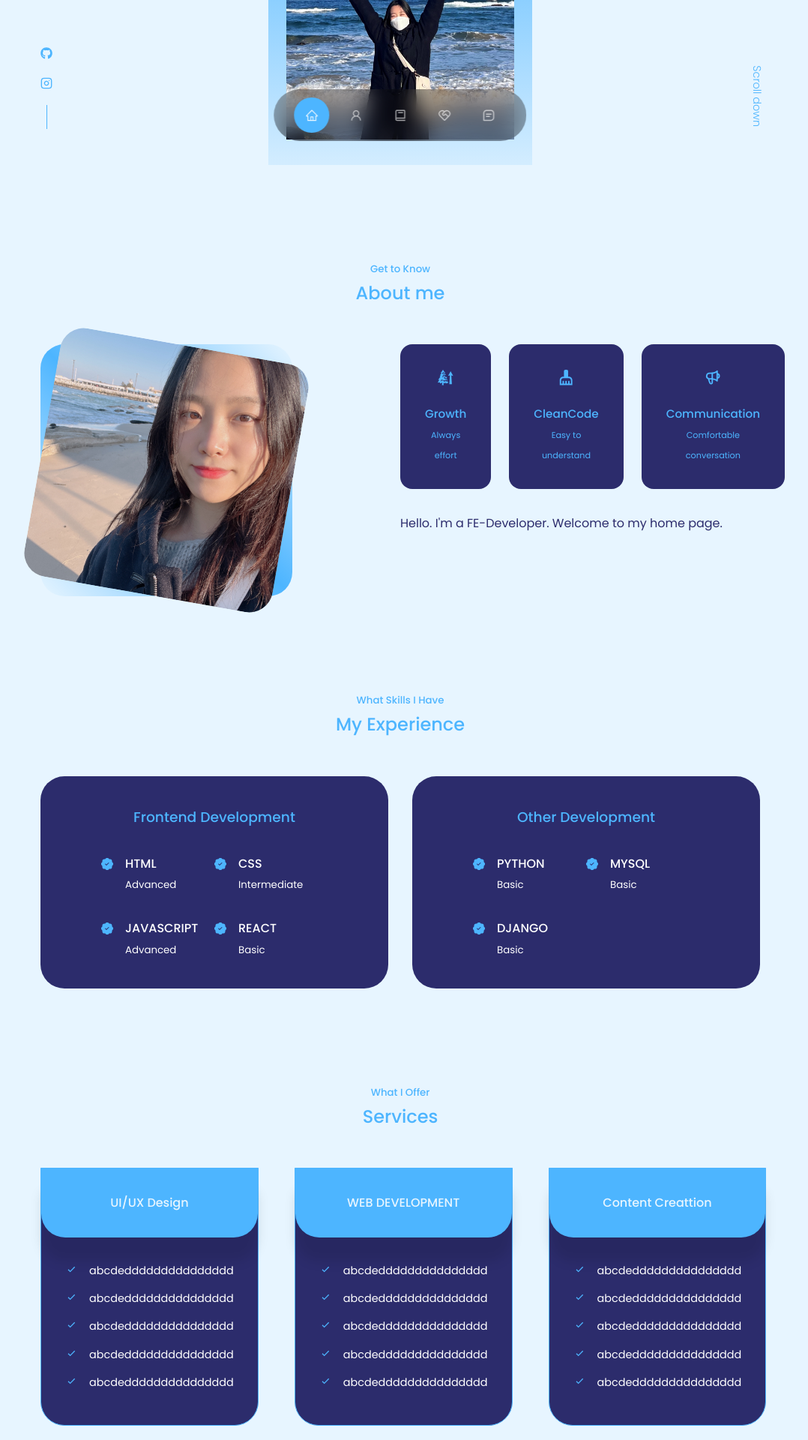
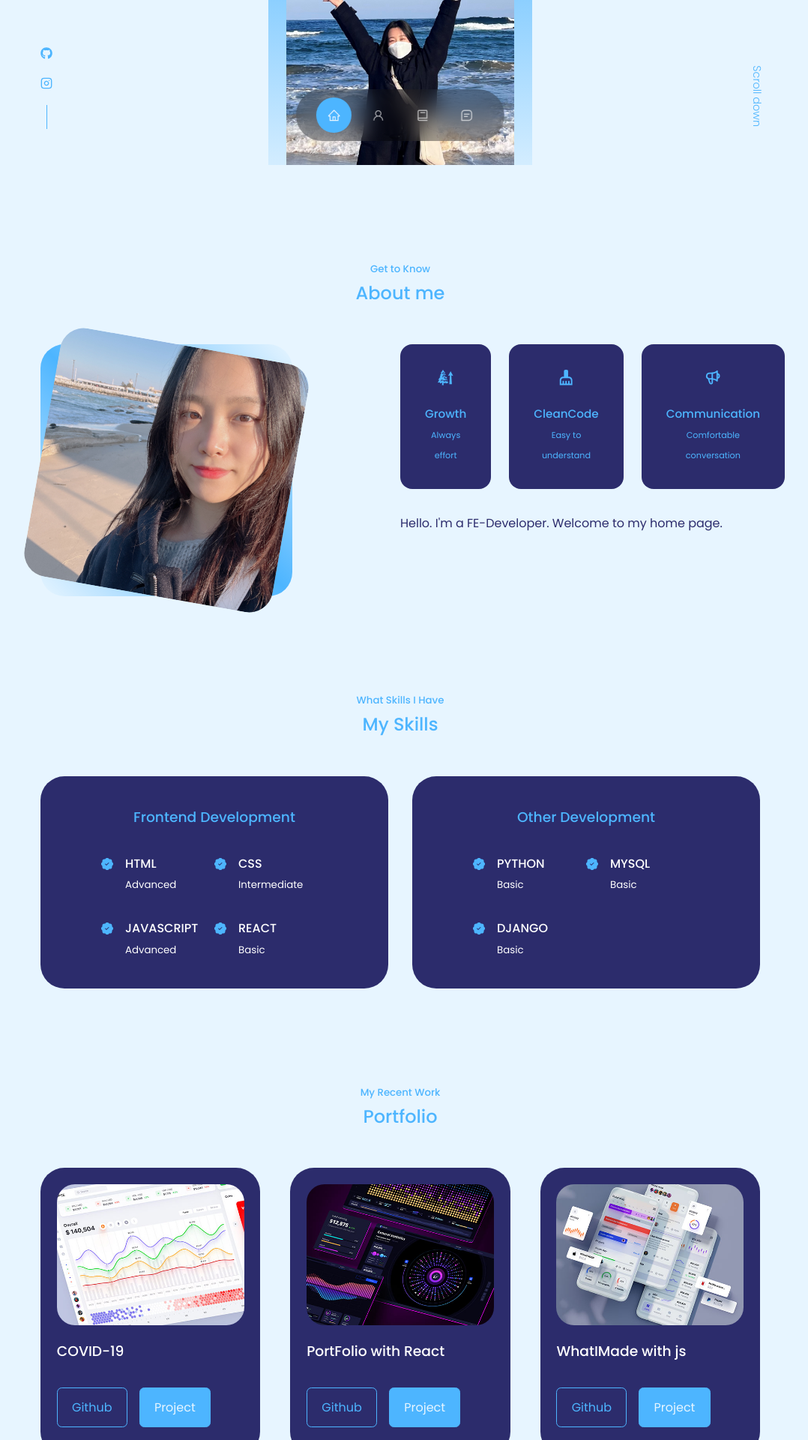
Before and after one commit to whatseni/react_folio, a React (Create React App) app: page / in a window 1280 px wide. Shown: the part 580-2500 px from the top of the page at 75% size, without its empty margins (106-1184 px from the left). Built offline with nearby package versions, Linux system fonts and the light colour scheme.

Commit message:
update folio

```diff
--- a/src/App.jsx
+++ b/src/App.jsx
@@ -7,7 +7,6 @@ import Experience from "./components/experience/Experience";
 import Contact from "./components/contact/Contact";
 import Footer from "./components/footer/Footer";
 import Portfolio from "./components/portfolio/Portfolio";
-import Services from "./components/services/Services";
 
 const App = () => {
   return (
@@ -16,7 +15,6 @@ const App = () => {
       <Nav />
       <About />
       <Experience />
-      <Services />
       <Portfolio />
       <Contact />
       <Footer />
--- a/src/components/experience/Experience.jsx
+++ b/src/components/experience/Experience.jsx
@@ -6,7 +6,7 @@ const Experience = () => {
   return (
     <section id="experience">
       <h5>What Skills I Have</h5>
-      <h2>My Experience</h2>
+      <h2>My Skills</h2>
 
       <div className="container experience__container">
         <div className="experience__frontend">
--- a/src/components/footer/Footer.jsx
+++ b/src/components/footer/Footer.jsx
@@ -1,8 +1,8 @@
 import React from "react";
 import "./footer.css";
-import { FaFacebookF } from "react-icons/fa";
+import { FaGithub } from "react-icons/fa";
 import { FiInstagram } from "react-icons/fi";
-import { IoLogoTwitter } from "react-icons/io";
+
 const Footer = () => {
   return (
     <footer>
@@ -18,11 +18,9 @@ const Footer = () => {
           <a href="#about">ABOUT</a>
         </li>
         <li>
-          <a href="#experience">EXPERIENCE</a>
+          <a href="#experience">SKILL</a>
         </li>
-        <li>
-          <a href="#services">SERIVCES</a>
-        </li>
+
         <li>
           <a href="#portfolio">PORTFOLIO</a>
         </li>
@@ -32,19 +30,16 @@ const Footer = () => {
       </ul>
 
       <div className="footer__socials">
-        <a href="https://www.facebook.com">
-          <FaFacebookF />
+        <a href="https://github.com/seeys">
+          <FaGithub />
         </a>
-        <a href="https://www.instagram.com">
+        <a href="https://www.instagram.com/eeeeesssss___/">
           <FiInstagram />
-        </a>
-        <a href="https://www.twitter.com">
-          <IoLogoTwitter />
         </a>
       </div>
 
       <div className="footer__copyright">
-        <small>&copy; SEEUN Tutorilas All rights reserved.</small>
+        <small>&copy; SEEUN Portfolio All rights reserved.</small>
       </div>
     </footer>
   );
--- a/src/components/header/HeaderSocials.jsx
+++ b/src/components/header/HeaderSocials.jsx
@@ -1,5 +1,4 @@
 import React from "react";
-import { BsLinkedin } from "react-icons/bs";
 import { FaGithub } from "react-icons/fa";
 import { FiInstagram } from "react-icons/fi";
 
--- a/src/components/nav/Nav.jsx
+++ b/src/components/nav/Nav.jsx
@@ -32,13 +32,7 @@ const Nav = () => {
       >
         <BiBook />
       </a>
-      <a
-        href="#services"
-        onClick={() => setActiveNav("#services")}
-        className={activeNav === "#services" ? "active" : ""}
-      >
-        <RiServiceLine />
-      </a>
+
       <a
         href="#contact"
         onClick={() => setActiveNav("#contact")}
--- a/src/components/services/Services.jsx
+++ b/src/components/services/Services.jsx
@@ -5,13 +5,13 @@ import { BiCheck } from "react-icons/bi";
 const Services = () => {
   return (
     <section id="services">
-      <h5>What I Offer</h5>
-      <h2>Services</h2>
+      <h5>What I Did</h5>
+      <h2>Development or etc </h2>
 
       <div className="container services__container">
         <article className="service">
           <div className="service__head">
-            <h3>UI/UX Design</h3>
+            <h3>Algorithm</h3>
           </div>
 
           <ul className="service__list">
--- a/src/index.css
+++ b/src/index.css
@@ -115,6 +115,7 @@ a:hover {
 img {
   display: block;
   width: 100%;
+  height: 100%;
   object-fit: cover;
 }
 
```
Also changed, not shown: src/components/testimonials/Testimonials.jsx (deleted, +0 -7 lines), src/components/testimonials/testimonials.css (deleted), 1 other file (tests, documents, lock files or other folders).
